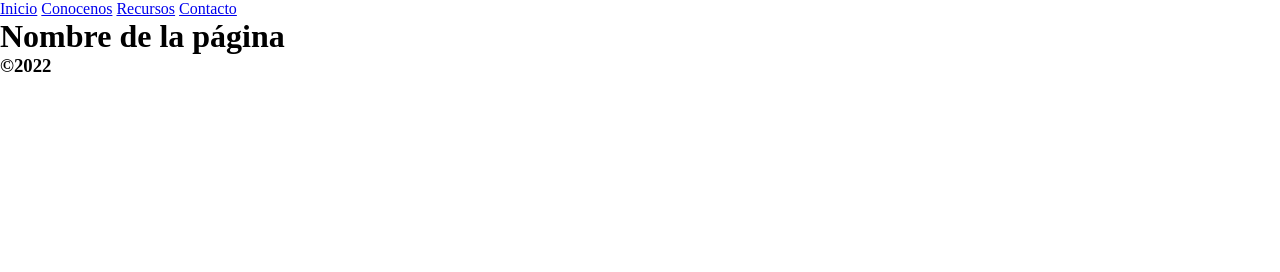
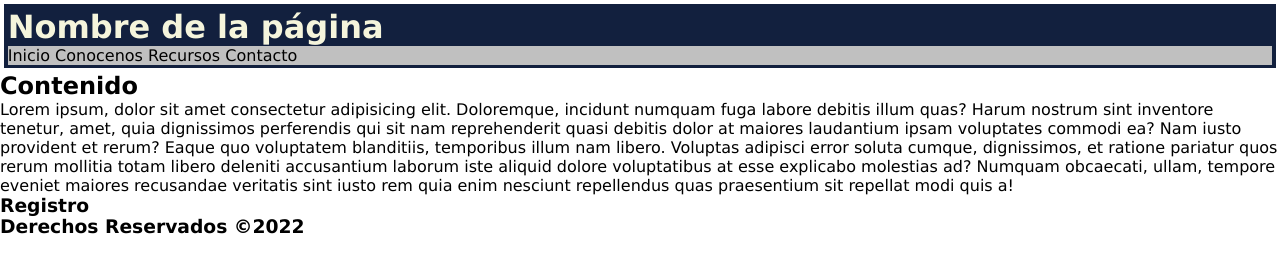
Before and after one commit to Villamarinji/TPO-CaC, a plain HTML site: page index.html in a window 1280 px wide. Drawn offline with Linux system fonts and the light colour scheme.

Commit message:
Cambios en CSS y HTML

```diff
--- a/CSS/estilos.css
+++ b/CSS/estilos.css
@@ -1,4 +1,19 @@
 *{
     margin: 0;
     padding: 0;
+    font-family: Verdana, Geneva, Tahoma, sans-serif;
 }
+
+.contenedor .header {
+    background-color: #12203e;
+    color: beige;
+    margin:0.3%;
+    padding: 0.3%;
+}
+.contenedor .header .nav{
+    background-color: silver;
+}
+.contenedor .header .nav a{
+    text-decoration: none;
+    color: black;
+}
--- a/index.html
+++ b/index.html
@@ -7,18 +7,30 @@
     <title>Nombre de la página</title>
     <link rel="stylesheet" href="CSS/estilos.css">
 </head>
-<header class="Header">
-    <nav>
-        <a href="#">Inicio</a>
-        <a href="#">Conocenos</a>
-        <a href="#">Recursos</a>
-        <a href="#">Contacto</a>
-    </nav>
-</header>
 <body>
-    <H1>Nombre de la página</H1>
+    <div class="contenedor">
+        <header class="header">
+            <H1>Nombre de la página</H1>
+            <nav class="nav">
+                <a href="#">Inicio</a>
+                <a href="#">Conocenos</a>
+                <a href="#">Recursos</a>
+                <a href="#">Contacto</a>
+            </nav>
+        </header>
+        <main class="contenido">
+            <h2>Contenido</h2>
+                <p>Lorem ipsum, dolor sit amet consectetur adipisicing elit. Doloremque, incidunt numquam fuga labore debitis illum quas? Harum nostrum sint inventore tenetur, amet, quia dignissimos perferendis qui sit nam reprehenderit quasi debitis dolor at maiores laudantium ipsam voluptates commodi ea? Nam iusto provident et rerum? Eaque quo voluptatem blanditiis, temporibus illum nam libero. Voluptas adipisci error soluta cumque, dignissimos, et ratione pariatur quos rerum mollitia totam libero deleniti accusantium laborum iste aliquid dolore voluptatibus at esse explicabo molestias ad? Numquam obcaecati, ullam, tempore eveniet maiores recusandae veritatis sint iusto rem quia enim nesciunt repellendus quas praesentium sit repellat modi quis a!</p>
+
+        </main>
+
+        <aside class="sidebar">
+            <h3>Registro</h3>
+        </aside>
+    </div>
+
+    <footer class="footer">
+        <h3>Derechos Reservados ©2022</h3>
+        </footer>
 </body>
-<footer>
-<h3>©2022</h3>
-</footer>
 </html>
```
